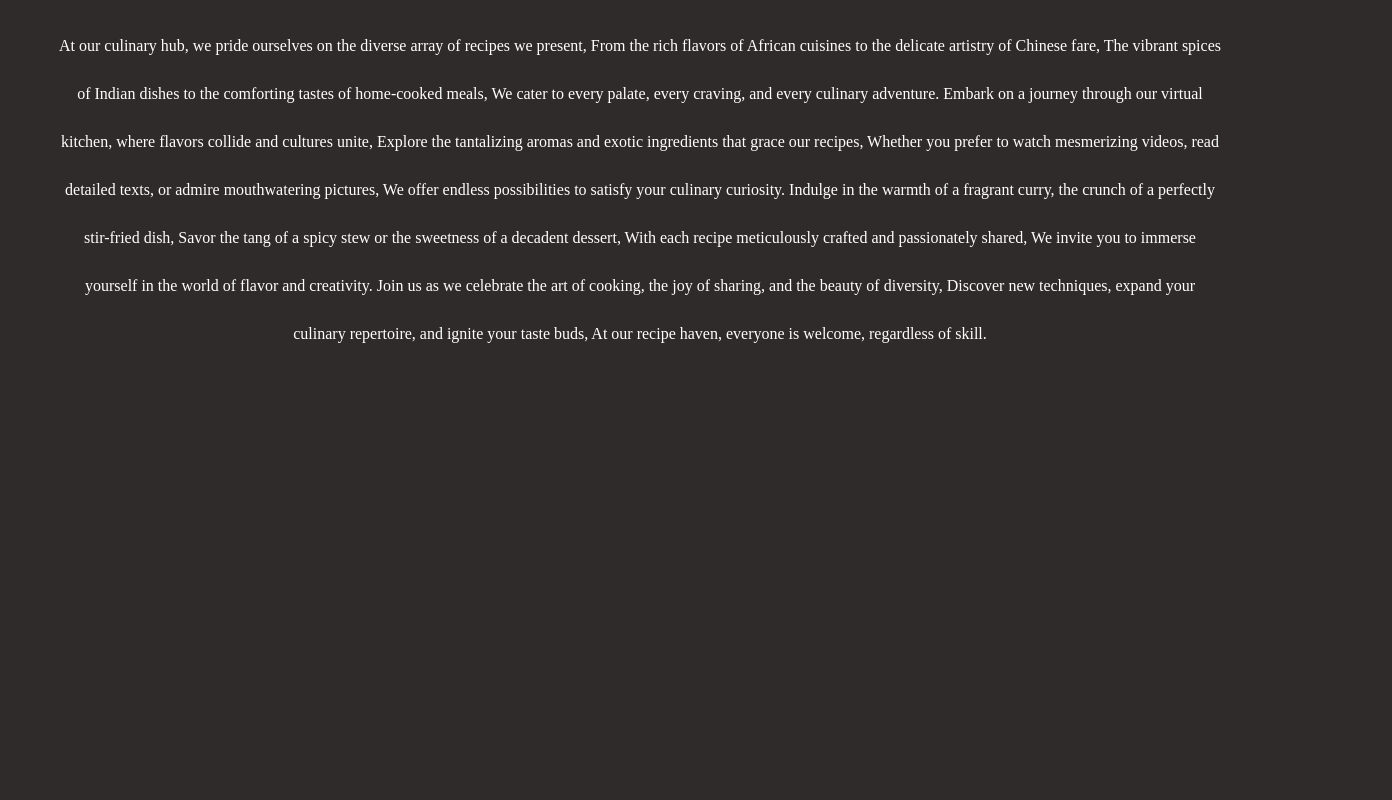
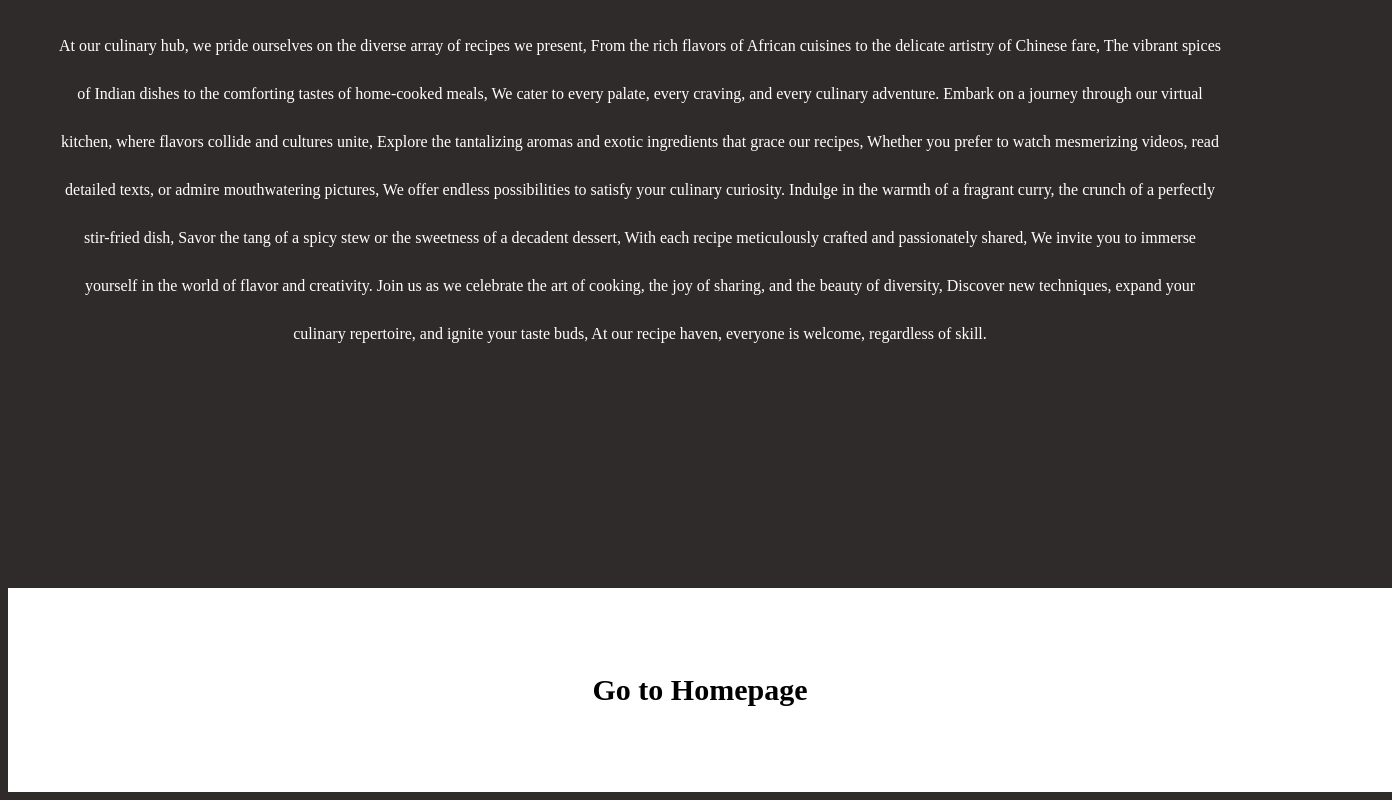
Before and after one commit to Ogosbaby/TechyJaunt, a plain HTML site: page about.html in a window 1280 px wide. Shown: the part 256-1056 px from the top of the page, 1392 px wide, since content can reach past the window. Before the commit the page ends 800 px from the top, so only its background shows below. Drawn offline with Linux system fonts and the light colour scheme.

Commit message:
Update about.html

```diff
--- a/about.html
+++ b/about.html
@@ -27,4 +27,9 @@
         Join us as we celebrate the art of cooking, the joy of sharing, and the beauty of diversity,
         Discover new techniques, expand your culinary repertoire, and ignite your taste buds,
         At our recipe haven, everyone is welcome, regardless of skill.
+         </p>
+    </body>
+    <footer>
+        <a href="index.html"><h2>Go to Homepage</h2></a>
+    </footer>
 </html>
```
